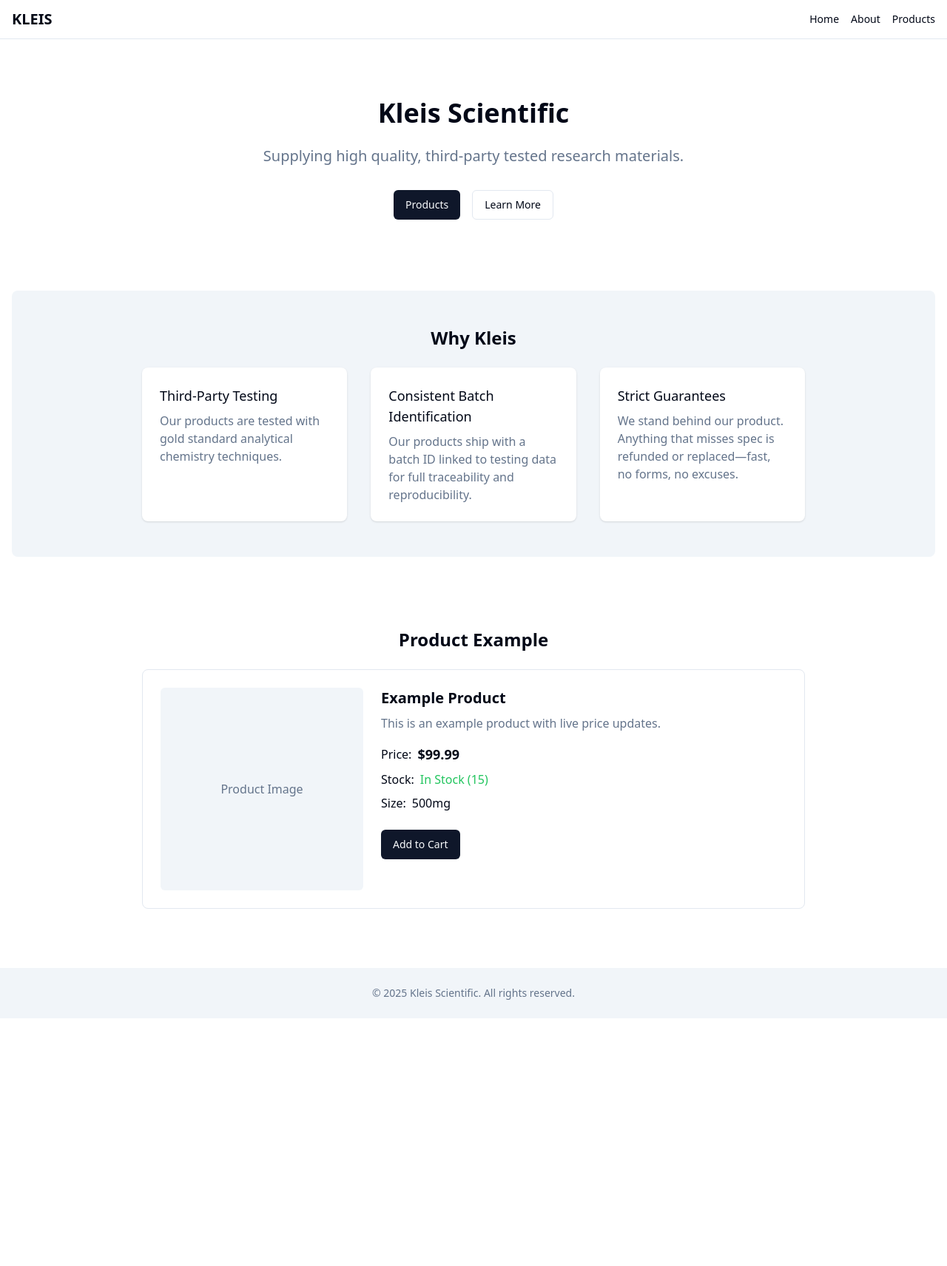
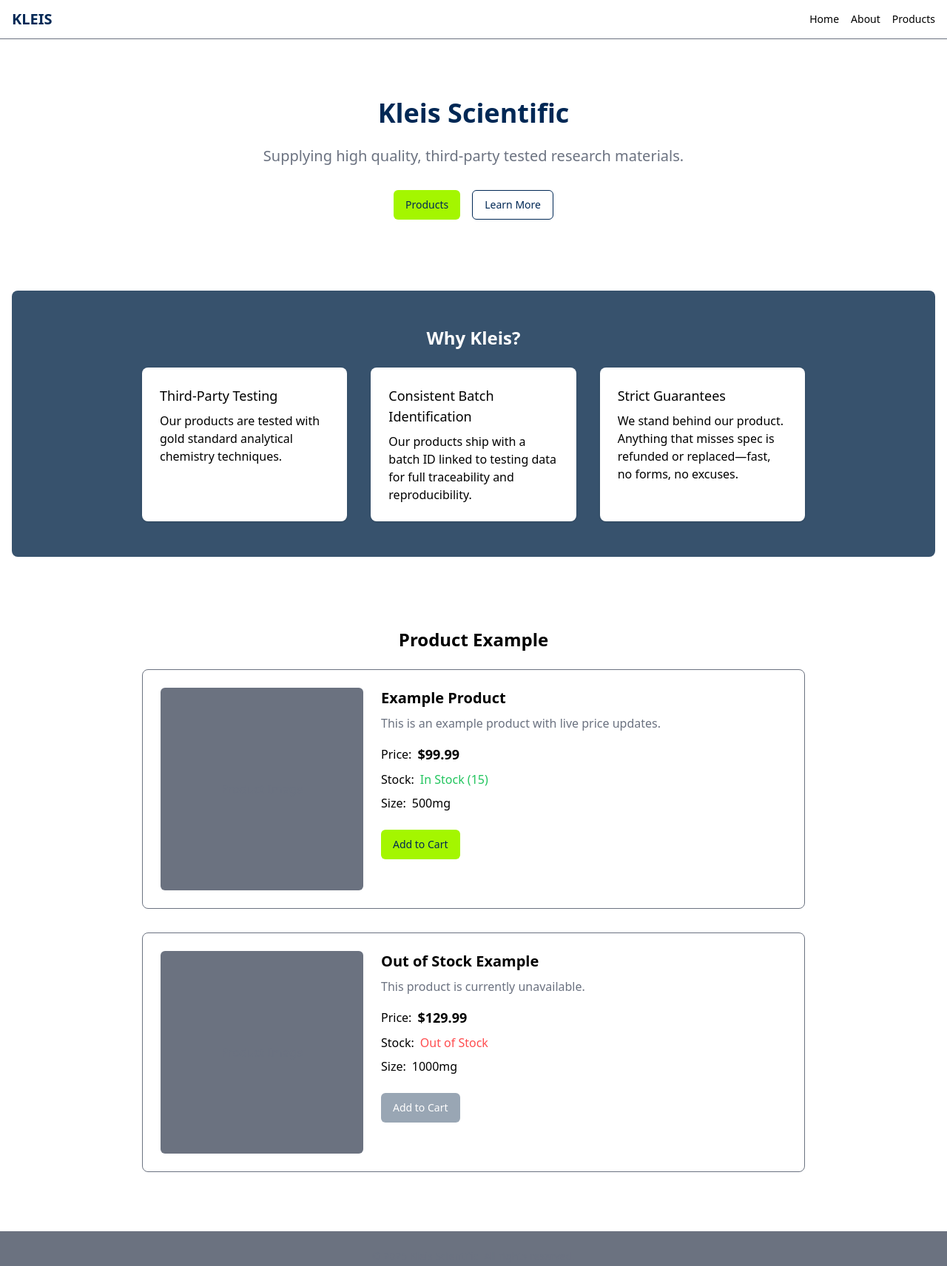
Before and after one commit to moradology/kleis, an Astro site in the folder frontend/: page / in a window 1280 px wide. Shown: the whole page at 74% size. Before the commit the page ends 1377 px from the top, so only its background shows below. Built offline with nearby package versions, Linux system fonts and the light colour scheme; Astro itself is replaced by a stand-in of ours; no server answers.

Commit message:
Incorporate color theme

```diff
--- a/frontend/src/components/ui/button.tsx
+++ b/frontend/src/components/ui/button.tsx
@@ -8,12 +8,12 @@ const buttonVariants = cva(
   {
     variants: {
       variant: {
-        default: "bg-primary text-primary-foreground hover:bg-primary/90",
-        destructive: "bg-destructive text-destructive-foreground hover:bg-destructive/90",
-        outline: "border border-input bg-background hover:bg-accent hover:text-accent-foreground",
-        secondary: "bg-secondary text-secondary-foreground hover:bg-secondary/80",
-        ghost: "hover:bg-accent hover:text-accent-foreground",
-        link: "text-primary underline-offset-4 hover:underline",
+        default: "bg-[#A4F600] text-[#002855] hover:bg-[#94DD00]/90",
+        destructive: "bg-[#FF4D4F] text-white hover:bg-[#FF4D4F]/90",
+        outline: "border border-[#002855] bg-background text-[#002855] hover:bg-[#364F6B]/10",
+        secondary: "bg-[#364F6B] text-white hover:bg-[#364F6B]/80",
+        ghost: "hover:bg-[#364F6B]/10 hover:text-[#364F6B]",
+        link: "text-[#002855] underline-offset-4 hover:underline",
       },
       size: {
         default: "h-10 px-4 py-2",
--- a/frontend/src/layouts/Layout.astro
+++ b/frontend/src/layouts/Layout.astro
@@ -25,11 +25,11 @@ const {
     <div class="min-h-screen flex flex-col">
       <header class="bg-background border-b border-border">
         <div class="container mx-auto px-4 py-3 flex items-center justify-between">
-          <a href="/" class="text-xl font-bold">KLEIS</a>
+          <a href="/" class="text-xl font-bold text-[#002855]">KLEIS</a>
           <nav class="flex gap-4">
-            <a href="/" class="text-sm hover:text-primary">Home</a>
-            <a href="/about" class="text-sm hover:text-primary">About</a>
-            <a href="/products" class="text-sm hover:text-primary">Products</a>
+            <a href="/" class="text-sm text-foreground hover:text-primary">Home</a>
+            <a href="/about" class="text-sm text-foreground hover:text-primary">About</a>
+            <a href="/products" class="text-sm text-foreground hover:text-primary">Products</a>
           </nav>
         </div>
       </header>
--- a/frontend/src/pages/index.astro
+++ b/frontend/src/pages/index.astro
@@ -7,8 +7,8 @@ import '../components/LivePriceUpdater';
 <Layout title="Kleis Scientific">
   <section class="py-12">
     <div class="max-w-4xl mx-auto text-center">
-      <h1 class="text-4xl font-bold mb-6">Kleis Scientific</h1>
-      <p class="text-xl text-muted-foreground mb-8">
+      <h1 class="text-4xl font-bold mb-6 text-[#002855]">Kleis Scientific</h1>
+      <p class="text-xl text-[#6B7280] mb-8">
         Supplying high quality, third-party tested research materials.
       </p>
       <div class="flex justify-center gap-4">
@@ -20,7 +20,7 @@ import '../components/LivePriceUpdater';
 
   <section class="py-12 bg-secondary rounded-lg my-12">
     <div class="max-w-4xl mx-auto">
-      <h2 class="text-2xl font-bold mb-6 text-center">Why Kleis</h2>
+      <h2 class="text-2xl font-bold mb-6 text-center">Why Kleis?</h2>
       <div class="grid md:grid-cols-3 gap-8">
         <div class="bg-background p-6 rounded-lg shadow">
           <h3 class="text-lg font-medium mb-2">Third-Party Testing</h3>
@@ -69,6 +69,35 @@ import '../components/LivePriceUpdater';
         {/* The live price updater component */}
         <live-price-updater data-product-id="123"></live-price-updater>
       </div>
+
+      {/* Out of stock product example */}
+      <div class="bg-background border border-border rounded-lg p-6 mt-8">
+        <div class="flex flex-col md:flex-row gap-6">
+          <div class="w-full md:w-1/3 bg-muted rounded-md aspect-square flex items-center justify-center text-muted-foreground">
+            Product Image
+          </div>
+          <div class="w-full md:w-2/3">
+            <h3 class="text-xl font-bold mb-2">Out of Stock Example</h3>
+            <p class="text-muted-foreground mb-4">This product is currently unavailable.</p>
+            <div class="flex flex-col gap-2 mb-6">
+              <div class="flex items-center gap-2">
+                <span class="font-medium">Price:</span>
+                <span id="price-456" class="text-lg font-bold">$129.99</span>
+              </div>
+              <div class="flex items-center gap-2">
+                <span class="font-medium">Stock:</span>
+                <span id="stock-456" class="text-[#FF4D4F]">Out of Stock</span>
+              </div>
+              <div class="flex items-center gap-2">
+                <span class="font-medium">Size:</span>
+                <span id="mg-456">1000mg</span>
+              </div>
+            </div>
+            <Button client:visible variant="secondary" disabled>Add to Cart</Button>
+          </div>
+        </div>
+        <live-price-updater data-product-id="456"></live-price-updater>
+      </div>
     </div>
   </section>
 </Layout>
--- a/frontend/src/styles/globals.css
+++ b/frontend/src/styles/globals.css
@@ -7,64 +7,64 @@
 @layer base {
   :root {
     --background: 0 0% 100%;
-    --foreground: 222.2 84% 4.9%;
+    --foreground: 0 0% 0%;
 
     --card: 0 0% 100%;
-    --card-foreground: 222.2 84% 4.9%;
+    --card-foreground: 0 0% 0%;
 
     --popover: 0 0% 100%;
-    --popover-foreground: 222.2 84% 4.9%;
+    --popover-foreground: 0 0% 0%;
 
-    --primary: 222.2 47.4% 11.2%;
-    --primary-foreground: 210 40% 98%;
+    --primary: 210 100% 17%;
+    --primary-foreground: 0 0% 100%;
 
-    --secondary: 210 40% 96.1%;
-    --secondary-foreground: 222.2 47.4% 11.2%;
+    --secondary: 210 33% 32%;
+    --secondary-foreground: 0 0% 100%;
 
-    --muted: 210 40% 96.1%;
-    --muted-foreground: 215.4 16.3% 46.9%;
+    --muted: 220 9% 46%;
+    --muted-foreground: 220 9% 46%;
 
-    --accent: 210 40% 96.1%;
-    --accent-foreground: 222.2 47.4% 11.2%;
+    --accent: 81 100% 48%;
+    --accent-foreground: 210 100% 17%;
 
-    --destructive: 0 84.2% 60.2%;
-    --destructive-foreground: 210 40% 98%;
+    --destructive: 359 100% 65%;
+    --destructive-foreground: 0 0% 100%;
 
-    --border: 214.3 31.8% 91.4%;
-    --input: 214.3 31.8% 91.4%;
-    --ring: 222.2 84% 4.9%;
+    --border: 220 9% 46%;
+    --input: 220 9% 46%;
+    --ring: 210 100% 17%;
 
     --radius: 0.5rem;
   }
 
   .dark {
-    --background: 222.2 84% 4.9%;
-    --foreground: 210 40% 98%;
+    --background: 210 100% 17%;
+    --foreground: 0 0% 100%;
 
-    --card: 222.2 84% 4.9%;
-    --card-foreground: 210 40% 98%;
+    --card: 210 100% 17%;
+    --card-foreground: 0 0% 100%;
 
-    --popover: 222.2 84% 4.9%;
-    --popover-foreground: 210 40% 98%;
+    --popover: 210 100% 17%;
+    --popover-foreground: 0 0% 100%;
 
-    --primary: 210 40% 98%;
-    --primary-foreground: 222.2 47.4% 11.2%;
+    --primary: 0 0% 100%;
+    --primary-foreground: 210 100% 17%;
 
-    --secondary: 217.2 32.6% 17.5%;
-    --secondary-foreground: 210 40% 98%;
+    --secondary: 210 33% 32%;
+    --secondary-foreground: 0 0% 100%;
 
-    --muted: 217.2 32.6% 17.5%;
-    --muted-foreground: 215 20.2% 65.1%;
+    --muted: 210 33% 25%;
+    --muted-foreground: 220 9% 70%;
 
-    --accent: 217.2 32.6% 17.5%;
-    --accent-foreground: 210 40% 98%;
+    --accent: 81 100% 48%;
+    --accent-foreground: 0 0% 0%;
 
-    --destructive: 0 62.8% 30.6%;
-    --destructive-foreground: 210 40% 98%;
+    --destructive: 359 100% 65%;
+    --destructive-foreground: 0 0% 100%;
 
-    --border: 217.2 32.6% 17.5%;
-    --input: 217.2 32.6% 17.5%;
-    --ring: 212.7 26.8% 83.9%;
+    --border: 210 33% 32%;
+    --input: 210 33% 32%;
+    --ring: 0 0% 100%;
   }
 }
 
@@ -76,3 +76,45 @@
     @apply bg-background text-foreground;
   }
 }
+
+/* Add styling for price updates animation */
+.price-updated {
+  animation: price-pulse 1s ease-in-out;
+}
+
+@keyframes price-pulse {
+  0%, 100% {
+    transform: scale(1);
+  }
+  50% {
+    transform: scale(1.05);
+    color: hsl(81, 100%, 48%);
+  }
+}
+
+/* Ensure text contrast - never black text on navy */
+.bg-primary, .bg-[#002855] {
+  color: white;
+}
+
+.bg-secondary, .bg-[#364F6B] {
+  color: white;
+}
+
+/* Add more specific rules for headings and text elements inside bg-secondary */
+.bg-secondary h1,
+.bg-secondary h2,
+.bg-secondary h3,
+.bg-secondary h4,
+.bg-secondary h5,
+.bg-secondary h6,
+.bg-secondary p,
+.bg-secondary span,
+.bg-secondary div:not(.bg-background) {
+  color: white;
+}
+
+/* Preserve text color for nested elements with their own background */
+.bg-secondary .bg-background * {
+  color: initial;
+}
--- a/frontend/tailwind.config.js
+++ b/frontend/tailwind.config.js
@@ -47,6 +47,12 @@ module.exports = {
           DEFAULT: "hsl(var(--card))",
           foreground: "hsl(var(--card-foreground))",
         },
+        // Add direct HEX references for convenience
+        navy: "#002855",
+        lime: "#A4F600",
+        slate: "#6B7280",
+        blue: "#364F6B",
+        error: "#FF4D4F",
       },
       borderRadius: {
         lg: "var(--radius)",
```
